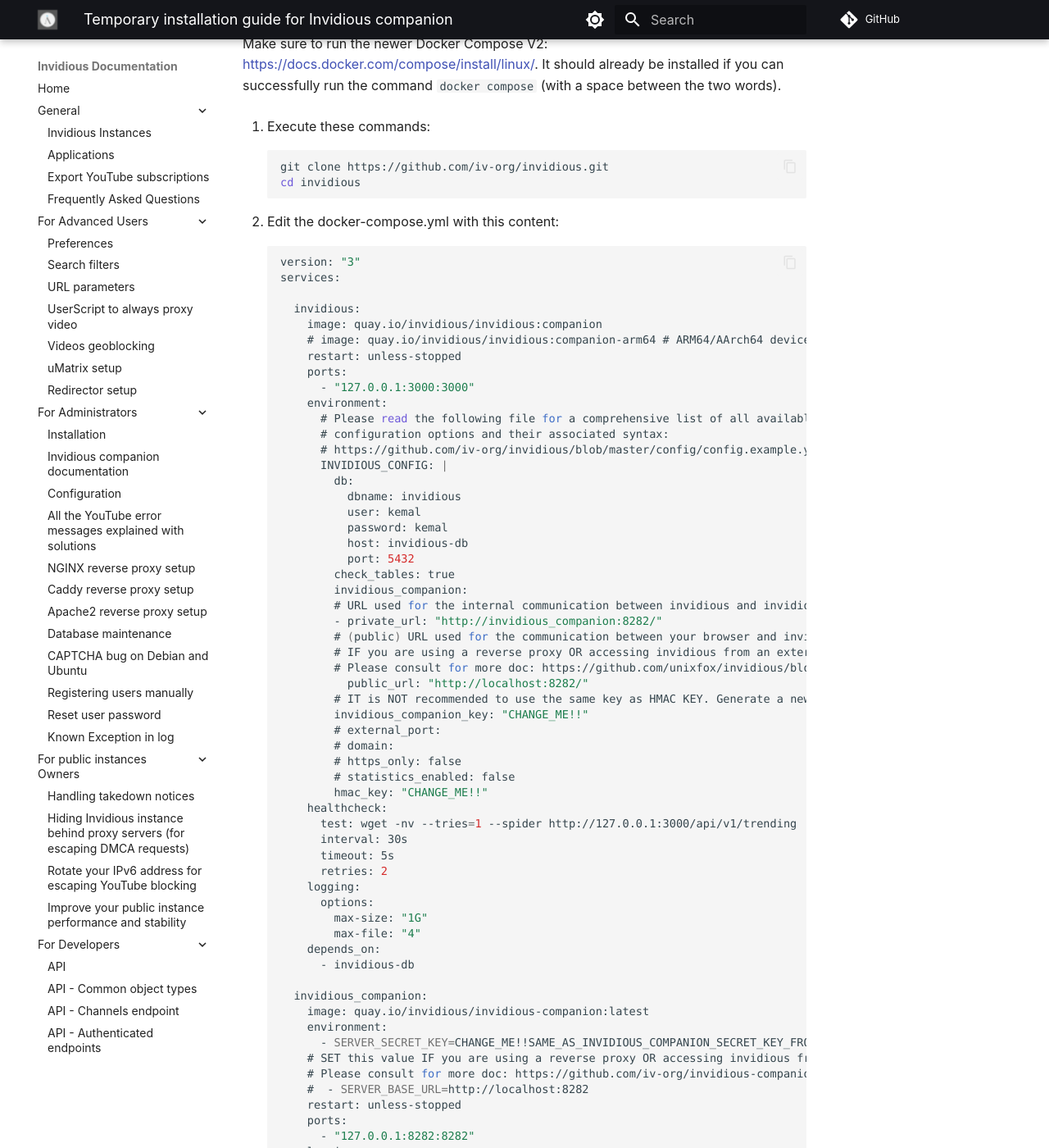
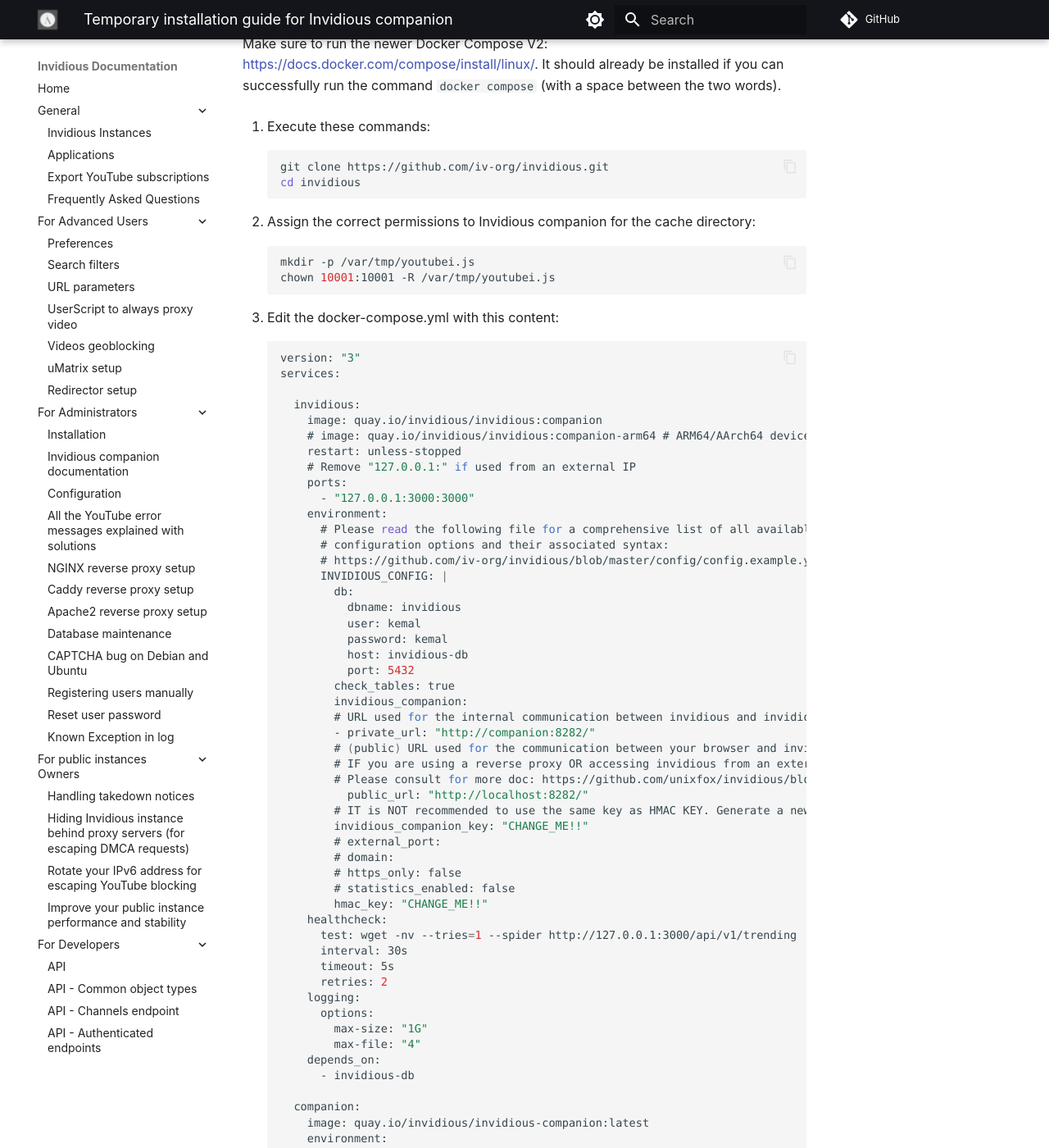
Before and after one commit to iv-org/documentation, an MkDocs documentation site: the page built from docs/companion-installation.md, in a window 1280 px wide and 1400 px high, scrolled down 1485 px. Shown: the whole window at 82% size. Built offline with MkDocs 1.6.1 and Material for MkDocs 9.7.7, drawn with Linux system fonts in a browser that asks for light colours; comment, search, counter and statistics services are not loaded; some of the changed text lies outside the part shown.

Commit message:
add part about cache directory permissions + rename companion container name

````diff
--- a/docs/companion-installation.md
+++ b/docs/companion-installation.md
@@ -42,7 +42,13 @@
     cd invidious
     ```
 
-2.  Edit the docker-compose.yml with this content:
+2.  Assign the correct permissions to Invidious companion for the cache directory:
+    ```bash
+    mkdir -p /var/tmp/youtubei.js
+    chown 10001:10001 -R /var/tmp/youtubei.js
+    ```
+
+3.  Edit the docker-compose.yml with this content:
 
     ```docker
     version: "3"
@@ -52,6 +58,7 @@
         image: quay.io/invidious/invidious:companion
         # image: quay.io/invidious/invidious:companion-arm64 # ARM64/AArch64 devices
         restart: unless-stopped
+        # Remove "127.0.0.1:" if used from an external IP
         ports:
           - "127.0.0.1:3000:3000"
         environment:
@@ -68,7 +75,7 @@
             check_tables: true
             invidious_companion:
             # URL used for the internal communication between invidious and invidious companion
-            - private_url: "http://invidious_companion:8282/"
+            - private_url: "http://companion:8282/"
             # (public) URL used for the communication between your browser and invidious companion
             # IF you are using a reverse proxy OR accessing invidious from an external IP then you NEED to change this value
             # Please consult for more doc: https://github.com/unixfox/invidious/blob/invidious-companion/config/config.example.yml#L57-L88
@@ -92,7 +99,7 @@
         depends_on:
           - invidious-db
 
-      invidious_companion:
+      companion:
         image: quay.io/invidious/invidious-companion:latest
         environment:
           - SERVER_SECRET_KEY=CHANGE_ME!!SAME_AS_INVIDIOUS_COMPANION_SECRET_KEY_FROM_INVIDIOUS_CONFIG
@@ -100,6 +107,7 @@
         # Please consult for more doc: https://github.com/iv-org/invidious-companion/wiki/Environment-variables
         #  - SERVER_BASE_URL=http://localhost:8282
         restart: unless-stopped
+        # Remove "127.0.0.1:" if used from an external IP
         ports:
           - "127.0.0.1:8282:8282"
         logging:
````
Also changed, not shown: other parts of docs/companion-installation.md (+1 -1 lines).
